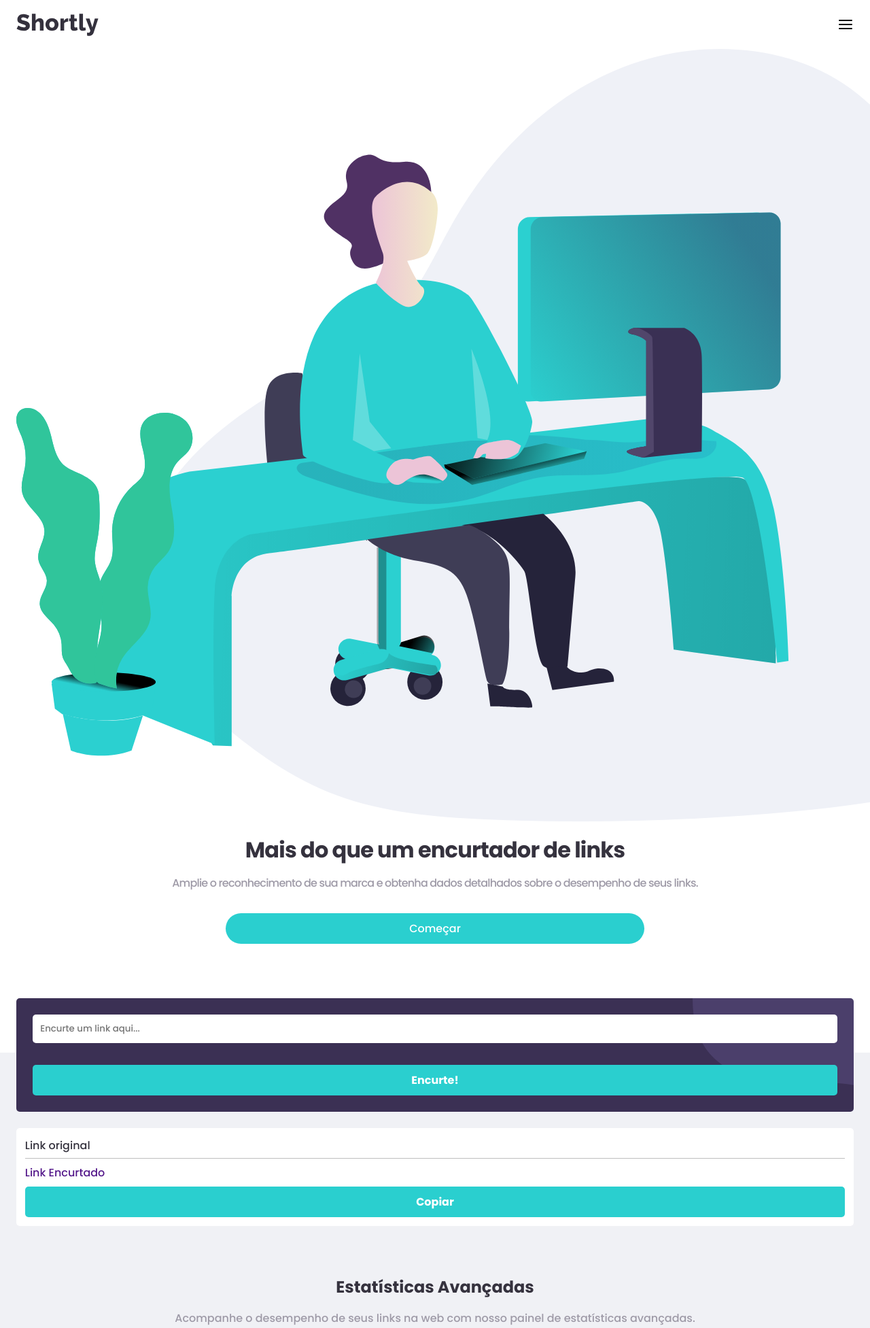
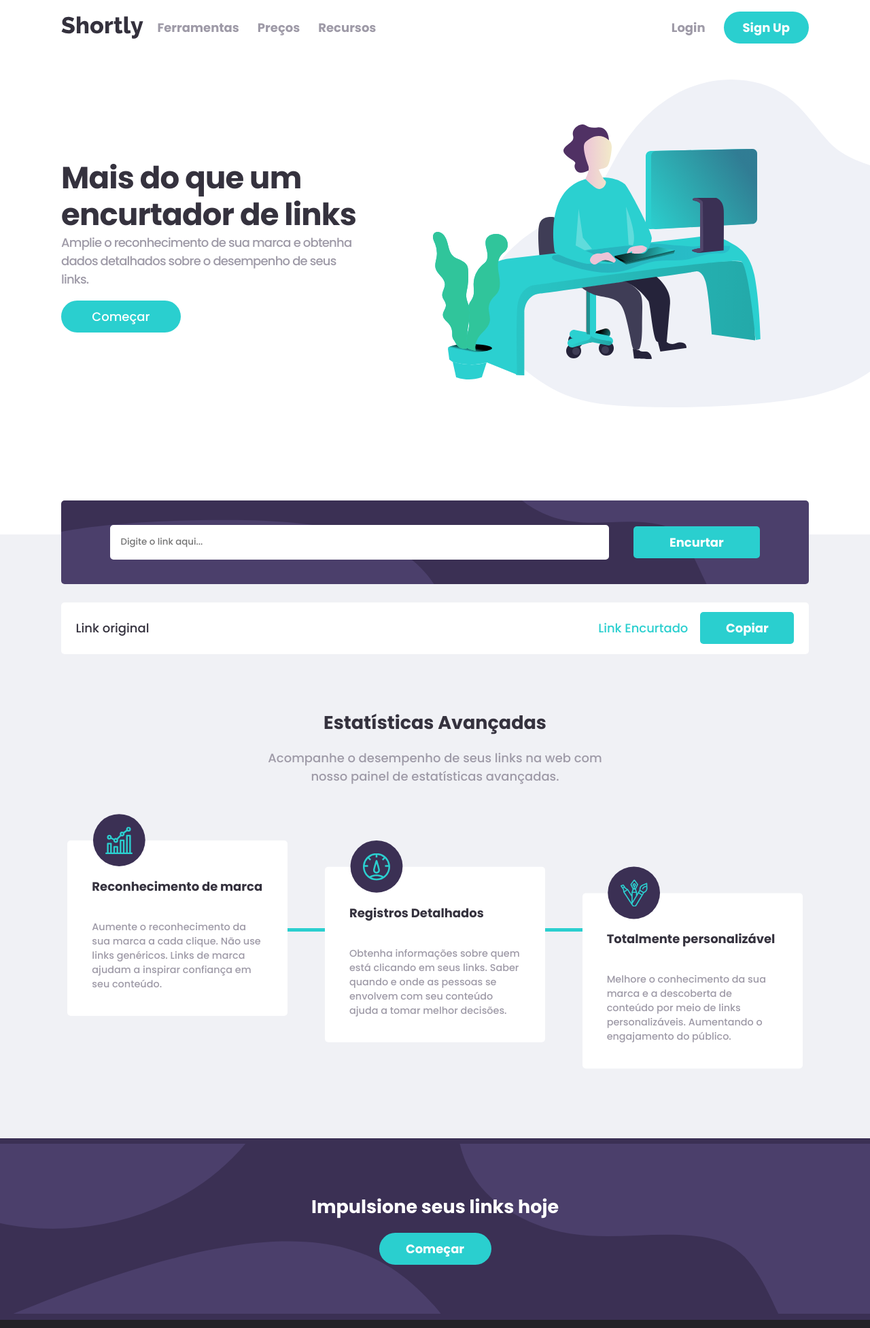
Before and after one commit to rafaelvottoni/lading.page, a web app: file index.html in a window 1280 px wide. Shown: the top 1953 px of the page at 68% size. Run offline with its HTML, style and script files only (its server is not run), Linux system fonts and the light colour scheme.

Commit message:
finish the frontend

```diff
--- a/index.html
+++ b/index.html
@@ -30,12 +30,16 @@
         </a>
         <div class="menu">
           <ul>
-            <li><a href="#">Sobre</a></li>
+            <div class="div-menu">
+              <li><a href="#">Ferramentas</a></li>
               <li><a href="#">Preços</a></li>
               <li><a href="#">Recursos</a></li>
-            <li class="divider"></li>
+            </div>
+            <div class="div-divider"><li class="divider"></li></div>
+            <div class="div-menu">
               <li><a href="#">Login</a></li>
               <li class="button"><a href="#">Sign Up</a></li>
+            </div>
           </ul>
         </div>
         <a href="#" class="toggle"><img src="/assets/menu.svg" alt="Menu" /></a>
@@ -56,24 +60,31 @@
             Amplie o reconhecimento de sua marca e obtenha dados detalhados
             sobre o desempenho de seus links.
           </p>
-          <a href="#link" class="button">Começar</a>
+          <a href="#formShortener" class="button">Começar</a>
         </div>
       </section>
+
       <section id="shortener" class="section">
         <div class="container">
-          <form id="formShortener" action="">
+          <form id="formShortener" name="formShortener" action="">
             <input
               type="text"
               id="link"
               name="link"
-              placeholder="Encurte um link aqui..."
+              placeholder="Digite o link aqui..."
             />
-            <button class="button">Encurte!</button>
+
+            <button class="button" type="submit" form="formShortener">
+              Encurtar
+            </button>
           </form>
 
           <div class="shortened-link">
+            <div class="shortened-links">
               <p>Link original</p>
               <a href="">Link Encurtado</a>
+            </div>
+
             <button class="button button-copy">Copiar</button>
           </div>
         </div>
@@ -101,8 +112,8 @@
                 seu conteúdo.
               </p>
             </div>
-            <div class="line"></div>
-            <div class="card">
+
+            <div class="card second-card">
               <img
                 src="./assets/icon-detailed-records.svg"
                 alt="Registros Detalhados"
@@ -114,8 +125,8 @@
                 ajuda a tomar melhor decisões.
               </p>
             </div>
-            <div class="line"></div>
-            <div class="card">
+
+            <div class="card third-card">
               <img
                 src="./assets/icon-fully-customizable.svg"
                 alt="Totalmente personalizável"
@@ -127,6 +138,7 @@
                 público.
               </p>
             </div>
+            <div class="line"></div>
           </div>
         </div>
       </section>
@@ -134,12 +146,13 @@
       <section id="call-to-action" class="section">
         <div class="container">
           <h1>Impulsione seus links hoje</h1>
-          <button class="button">Começar</button>
+          <a href=""><button class="button">Começar</button></a>
         </div>
       </section>
+
       <footer>
         <div class="container">
-          <h1>Shortly</h1>
+          <a href="#"><h1>Shortly</h1></a>
           <div class="links">
             <div class="features">
               <h3>Ferramentas</h3>
--- a/styles/style.css
+++ b/styles/style.css
@@ -11,6 +11,7 @@
 
 html {
   --cyan: hsl(180, 66%, 49%);
+  --cyan-hover: hsl(180, 60%, 65%);
   --dark-violet: hsl(257, 27%, 26%);
   --red: hsl(0, 87%, 67%);
   --gray: hsl(0, 0%, 75%);
@@ -39,11 +40,16 @@
 
 .button {
   background-color: var(--cyan);
-  border-radius: 20px;
+  border-radius: 50px;
   width: 90%;
   margin: 0 auto 0 auto;
   padding: 10px;
   color: white;
+  cursor: pointer;
+}
+
+.button:hover {
+  background-color: var(--cyan-hover);
 }
 
 /* Header */
@@ -69,8 +75,17 @@
   height: 100%;
 }
 
+nav a img {
+  width: 120%;
+}
+
 nav ul li a {
   color: white;
+  font-weight: 700;
+}
+
+nav ul li a:hover {
+  color: var(--dark-blue);
 }
 
 nav .logo,
@@ -108,6 +123,12 @@
   display: grid;
   width: 100%;
   margin: 2rem 0 2rem 0;
+  gap: 1.5rem;
+}
+
+nav .menu.show ul > div {
+  display: flex;
+  flex-direction: column;
   gap: 1.5rem;
 }
 
@@ -204,6 +225,15 @@
   outline: none;
   padding: 0.7rem;
   border-radius: 5px;
+  border: 3px solid white;
+}
+
+#shortener .container form input.error {
+  border: 3px solid var(--red);
+}
+
+#shortener .container form input small {
+  color: var(--red);
 }
 
 #shortener .container form button,
@@ -224,14 +254,24 @@
   display: flex;
   flex-direction: column;
   text-align: left;
-  gap: 0.5rem;
+  gap: 0.8rem;
   background-color: white;
   border-radius: 5px;
 }
 
-#shortener .container .shortened-link p {
+#shortener .container .shortened-link .shortened-links {
+  display: flex;
+  flex-direction: column;
+}
+
+#shortener .container .shortened-link .shortened-links p {
   border-bottom: 1px solid var(--gray);
   padding-bottom: 0.4rem;
+}
+
+#shortener .container .shortened-link .shortened-links a {
+  color: var(--cyan);
+  padding-top: 0.4rem;
 }
 
 /* Statistics */
@@ -280,6 +320,11 @@
   padding: 4rem 2rem 2rem 2rem;
   position: relative;
   z-index: 2;
+  max-width: 18rem;
+  width: 100%;
+  height: 100%;
+  max-width: 18rem;
+  border-radius: 5px;
 }
 
 #statistics .container .cards .card img {
@@ -294,10 +339,11 @@
 
 #statistics .container .cards .card h1 {
   font-weight: 700;
+  font-size: 1rem;
 }
 
 #statistics .container .cards .card p {
-  font-size: 0.9rem;
+  font-size: 0.8rem;
 }
 
 #statistics .container .cards .line {
@@ -306,7 +352,6 @@
   top: 0;
   bottom: 0;
   width: 5px;
-  z-index: 1;
 }
 
 /* call-to-action */
@@ -346,8 +391,9 @@
   gap: 2rem;
 }
 
-footer .container h1 {
+footer .container a h1 {
   font-weight: 700;
+  color: white;
 }
 
 footer .container .links {
@@ -380,3 +426,242 @@
   align-items: center;
   gap: 1rem;
 }
+
+footer .container .links a:hover,
+footer .container .socials a:hover {
+  color: var(--cyan);
+}
+
+/* Responsive */
+
+@media (min-width: 820px) {
+  html {
+    --container-side: 5rem;
+
+    font-size: 18px;
+  }
+
+  /* nav */
+
+  nav.container {
+    gap: 2rem;
+  }
+
+  nav .toggle {
+    display: none;
+  }
+
+  nav .menu {
+    opacity: 1;
+    visibility: visible;
+    display: flex;
+    flex-direction: row;
+    width: 100%;
+  }
+
+  nav .menu ul {
+    display: flex;
+    flex-direction: row;
+    align-items: center;
+    justify-content: space-between;
+    width: 100%;
+
+    gap: 2rem;
+  }
+
+  nav ul li a {
+    color: var(--grayish-violet);
+  }
+
+  nav ul li.button a {
+    color: white;
+    padding-left: 1rem;
+    padding-right: 1rem;
+  }
+
+  nav ul > div {
+    display: flex;
+    align-items: center;
+    gap: 1.5rem;
+  }
+
+  nav ul .div-divider {
+    display: none;
+  }
+
+  /* sections */
+
+  .section {
+    flex-direction: row;
+  }
+
+  /* home */
+
+  #home {
+    display: flex;
+    align-items: center;
+    margin-top: 2rem;
+  }
+
+  #home .image {
+    order: 2;
+  }
+
+  #home .image img {
+    width: auto;
+  }
+
+  #home .text {
+    align-items: flex-start;
+    margin-right: 0;
+    text-align: left;
+  }
+
+  #home .text h1 {
+    font-size: 2.5rem;
+  }
+
+  #home .text p {
+    margin-top: -1rem;
+  }
+
+  #home .text .button {
+    width: 40%;
+    text-align: center;
+    margin: 0;
+  }
+
+  /* Shortener */
+
+  #shortener .container {
+    margin-top: -7.3rem;
+    width: 100%;
+  }
+
+  #shortener .container form {
+    background-image: url('../assets/bg-shorten-desktop.svg');
+    background-size: cover;
+    flex-direction: row;
+    padding: 2rem 4rem;
+    border-radius: 5px;
+  }
+
+  #shortener .container form button,
+  #shortener .container .shortened-link button {
+    width: 25%;
+  }
+
+  #shortener .container .shortened-link {
+    padding: 0.8rem 1.2rem;
+    align-items: center;
+    flex-direction: row;
+    gap: 1rem;
+  }
+
+  #shortener .container .shortened-link .shortened-links {
+    align-items: center;
+    flex-direction: row;
+    justify-content: space-between;
+    width: 100%;
+  }
+
+  #shortener .container .shortened-link .shortened-links p {
+    border-bottom: 0;
+    padding-bottom: 0;
+  }
+
+  #shortener .container .shortened-link .shortened-links a {
+    padding-top: 0;
+  }
+
+  #shortener .container .shortened-link button {
+    width: 15%;
+  }
+
+  /* Statistics */
+
+  #statistics {
+    padding-bottom: 10rem;
+  }
+
+  #statistics .container {
+    width: 100%;
+  }
+
+  #statistics .container .text {
+    max-width: 500px;
+  }
+
+  #statistics .container .cards {
+    justify-content: space-around;
+    flex-direction: row;
+    gap: 2rem;
+    width: 100%;
+    font-size: 14px;
+  }
+
+  #statistics .container .cards .card {
+    align-items: flex-start;
+    padding: 3rem 2rem 2rem 2rem;
+    text-align: left;
+  }
+
+  #statistics .container .cards .second-card {
+    transform: translateY(15%);
+  }
+
+  #statistics .container .cards .third-card {
+    transform: translateY(30%);
+  }
+
+  #statistics .container .cards .line {
+    top: 50%;
+    bottom: 50%;
+    height: 5px;
+    width: 80%;
+  }
+
+  /* call-to-action */
+
+  #call-to-action {
+    background-image: url('../assets/bg-boost-desktop.svg');
+  }
+
+  #call-to-action .container {
+    display: flex;
+    flex-direction: column;
+    align-items: center;
+    width: 100%;
+  }
+
+  #call-to-action .container a {
+    width: 30%;
+  }
+
+  #call-to-action .container a .button {
+    font-weight: 700;
+    font-size: 1rem;
+  }
+
+  /* footer */
+
+  footer .container {
+    flex-direction: row;
+    align-items: flex-start;
+    justify-content: space-around;
+  }
+
+  footer .container .links {
+    flex-direction: row;
+    align-items: flex-start;
+    gap: 4rem;
+  }
+
+  footer .container .links > div {
+    align-items: flex-start;
+  }
+
+  footer .container .links > div h3 {
+    font-size: 1rem;
+  }
+}
```
Lines whose indentation alone changed are shown as unchanged.
